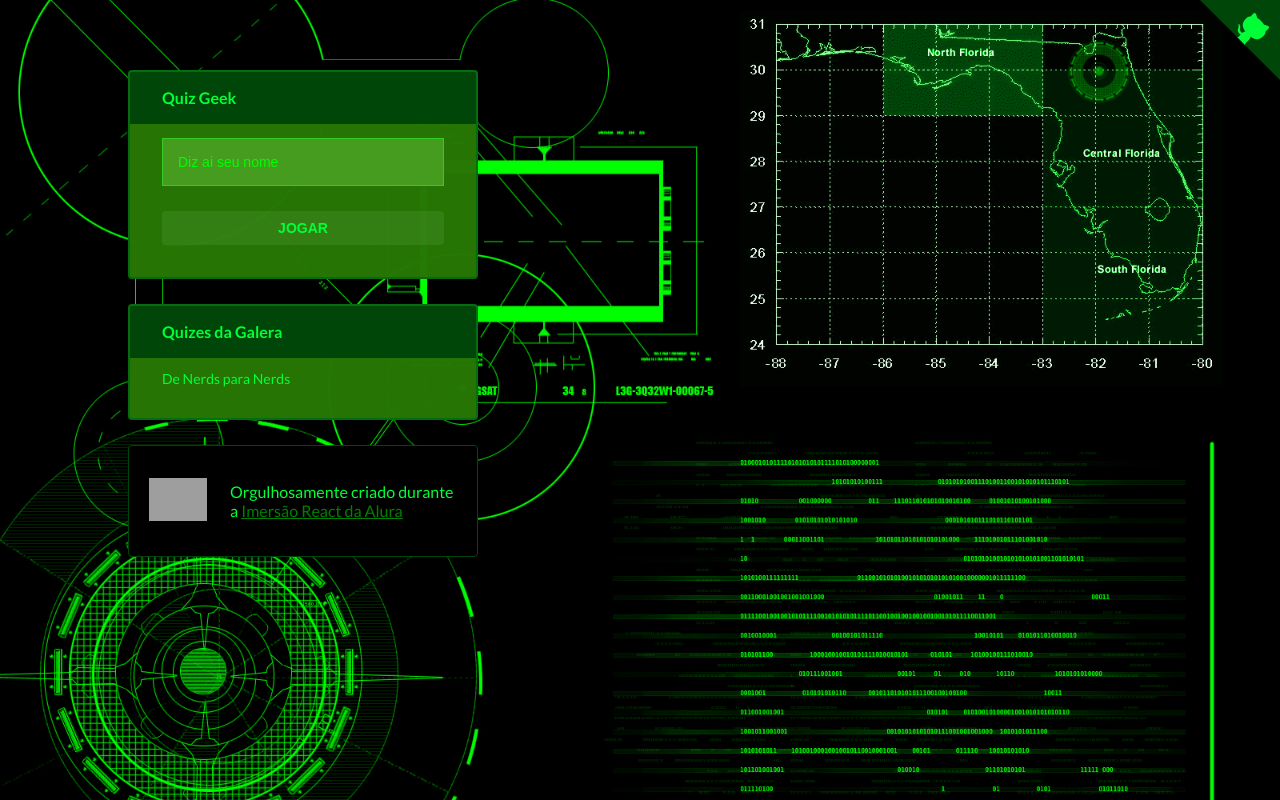
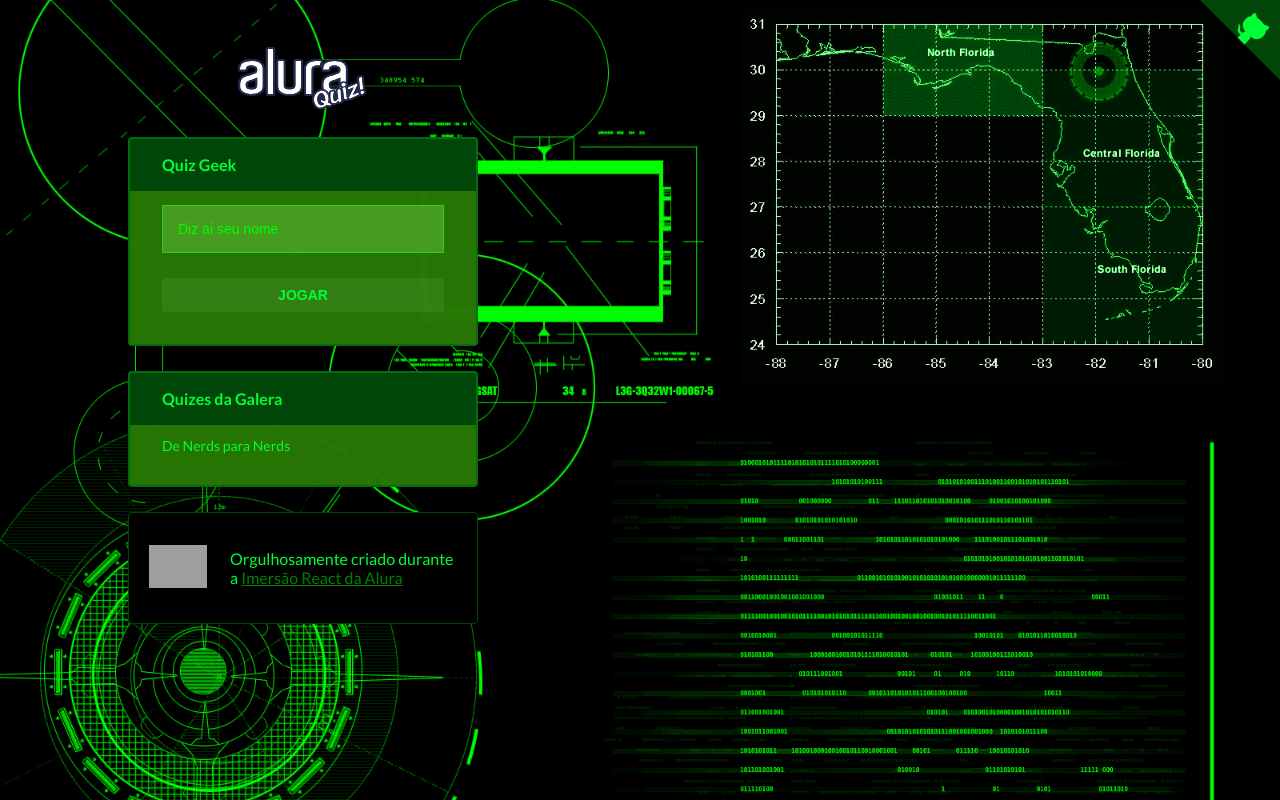
Before and after one commit to souzzataay/nerdQuiz, a Next.js app: page / in a window 1280 px wide. Built offline with nearby package versions, Linux system fonts and the light colour scheme; grey boxes are pictures that could not be loaded.

Commit message:
Continuando 3 aula

```diff
--- a/pages/index.js
+++ b/pages/index.js
@@ -11,7 +11,7 @@ import GitHubCorner from '../src/components/GitHubCorner';
 import Input from '../src/components/Input';
 import Button from '../src/components/Button';
 import QuizContainer from '../src/components/QuizContainer';
-
+import QuizLogo from '../src/components/QuizLogo';
 export default function Home() {
   const router = useRouter();
   const [name, setName] = React.useState('');
@@ -19,6 +19,7 @@ export default function Home() {
     <QuizBackground backgroundImage={db.bg}>
       <Head><title>Quiz Geek</title></Head>
       <QuizContainer>
+      <QuizLogo />
 
         <Widget>
           <Widget.Header>
```
